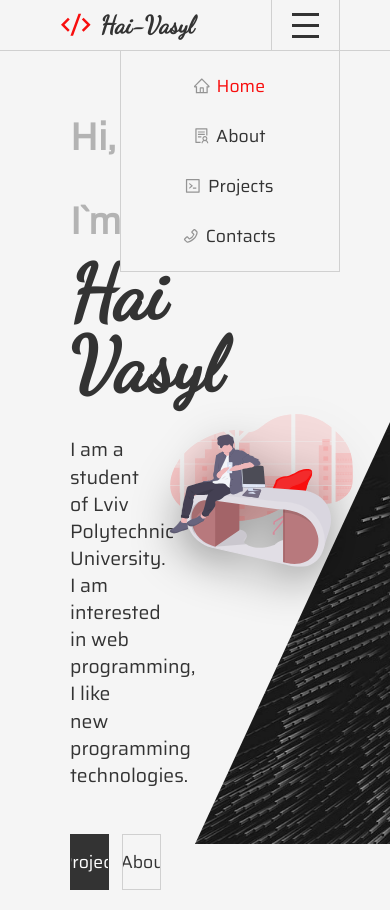
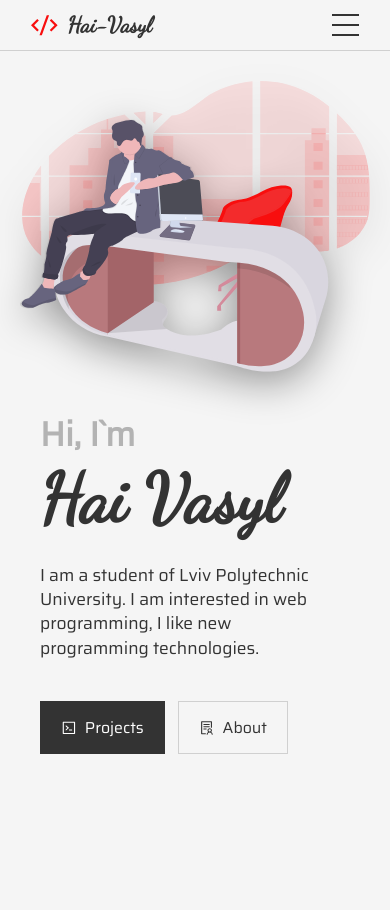
Before and after one commit to Hai-Vasyl/website-portfolio, a React (Create React App) app in the folder client/: page / in a window 390 px wide. After the commit the page ends 844 px from the top, so only its background shows below. Built offline with nearby package versions, Linux system fonts and the light colour scheme.

Commit message:
Almost completed responsive layout

```diff
--- a/client/src/App.scss
+++ b/client/src/App.scss
@@ -54,6 +54,7 @@ $fonts: (
     display: flex;
     align-items: center;
     justify-content: flex-end;
+    background-color: getColor(main);
   }
   &__main-menu {
     display: flex;
@@ -105,20 +106,31 @@ $fonts: (
     margin-left: 6px;
   }
   &__btn-menu {
-    border-right: 1px solid getColor(secondary);
-    border-left: 1px solid getColor(secondary);
-    padding: 0px 20px;
+    border-right: 1px solid transparent;
+    border-left: 1px solid transparent;
+    padding: 0px 10px;
     align-self: stretch;
     background-color: transparent;
-    &--drop {
-      border-color: red;
+    display: none;
+    &--active {
+      border-color: getColor(secondary);
+      .nav__line:nth-child(1) {
+        transform: rotate(-45deg) translate(-7px, 7px);
+      }
+      .nav__line:nth-child(2) {
+        opacity: 0;
+      }
+      .nav__line:nth-child(3) {
+        transform: rotate(45deg) translate(-7px, -7px);
+      }
     }
   }
   &__line {
     display: block;
     width: 27px;
-    height: 3px;
+    height: 2px;
     margin-top: 8px;
+    transition: getTransitions(smooth);
     background-color: getColor(text);
     &:first-child {
       margin-top: 0px;
@@ -126,43 +138,8 @@ $fonts: (
   }
 }
 
-@media (max-width: 830px) {
-  .nav {
-    &__menu {
-      position: relative;
-    }
-    &__main-menu {
-      flex-direction: column;
-      position: absolute;
-      top: 50px;
-      width: 220px;
-      max-width: 100%;
-      border: 1px solid getColor(secondary);
-      align-items: stretch;
-      padding: 10px 0;
-      background-color: getColor(main);
-    }
-    &__link {
-      transform: none;
-      transition: getTransitions(smooth);
-      transform: translateX(-1px);
-      &:hover {
-        border-left-color: getColor(active-link);
-        border-bottom-color: transparent;
-      }
-      &--active {
-        color: getColor(active-link);
-        border-color: transparent;
-        &:hover {
-          border-color: transparent;
-        }
-      }
-    }
-  }
-}
-
 .background {
-  position: absolute;
+  position: fixed;
   top: 51px;
   left: 0;
   right: 0;
@@ -229,7 +206,7 @@ $fonts: (
 
 .wrapper {
   margin: 0 auto;
-  height: 100vh;
+  min-height: 100vh;
   width: 1300px;
   max-width: 100%;
   padding: 70px 50px;
@@ -237,20 +214,16 @@ $fonts: (
   display: flex;
   flex-direction: column;
 }
+
 .background-shape {
   position: absolute;
   top: 0;
   left: 0;
   right: 0;
   bottom: 0;
-  // clip-path: polygon(100% 0, 50% 100%, 0 100%, 0 0);
   clip-path: polygon(100% 0, 100% 50%, 50% 100%, 0 100%, 0 0);
   background-color: getColor(main);
   z-index: -1;
-}
-.contacts-shape {
-  // clip-path: polygon(0 0, 100% 0, 100% 100%, 50% 100%);
-  clip-path: polygon(100% 0, 100% 100%, 50% 100%, 0 50%, 0 0);
 }
 .background-hero {
   position: absolute;
@@ -278,7 +251,6 @@ $fonts: (
   }
   &__img-side {
     width: 55%;
-    // border: 1px solid getColor(secondary);
   }
   &__container-img {
   }
@@ -320,6 +292,7 @@ $fonts: (
   display: flex;
   margin: auto;
   width: 100%;
+
   min-height: 65vh;
   border: 1px solid getColor(secondary);
   &__info {
@@ -327,30 +300,22 @@ $fonts: (
     display: flex;
     border-right: 1px solid getColor(secondary);
     padding: 14px 0;
-    // border-radius: 5px;
-    // transform: scale(1.05);
   }
   &__image-side {
     width: 50%;
     padding: 20px;
-    // border: 1px solid getColor(secondary);
-    // border-left: none;
-    // background-color: getColor(bg-lighter);
-    // transform: scale(0);
   }
   &__image {
     width: 100%;
     height: 100%;
     display: block;
     object-fit: contain;
-    // filter: drop-shadow(0px 7px 10px getColor(bg-dark));
   }
   &__container {
     width: 50%;
     align-self: center;
     padding: 0px 14px;
     position: relative;
-    // border: 1px solid black;
     &:first-child {
       padding-right: 7px;
     }
@@ -364,8 +329,6 @@ $fonts: (
     align-items: center;
     justify-content: center;
     font-size: 1.2em;
-    // padding: 4px 0;
-    // border: 1px solid getColor(secondary);
   }
   &__title-icon {
     color: getColor(bg-dark);
@@ -840,7 +803,6 @@ $fonts: (
   padding: 20px;
   border: 1px solid getColor(secondary);
   width: 50%;
-  background-color: getColor(main);
   display: flex;
   flex-direction: column;
   justify-content: center;
@@ -937,3 +899,146 @@ $fonts: (
     transform: rotate(360deg);
   }
 }
+
+@media (max-width: 1050px) {
+  .nav {
+    &__link {
+      padding: 11px 12px;
+      &--active {
+        border-bottom-color: getColor(main);
+      }
+    }
+  }
+  .nav,
+  .wrapper {
+    font-size: 0.9em;
+  }
+
+  .about {
+    flex-direction: column-reverse;
+    align-items: center;
+    border: none;
+    &__info {
+      width: 100%;
+      border-right: none;
+    }
+    &__image-side {
+      width: 80%;
+    }
+  }
+
+  .contacts {
+    flex-direction: column-reverse;
+    align-items: center;
+    &__image-side {
+      width: 70%;
+      border: none;
+    }
+  }
+  .form {
+    border: none;
+    width: 100%;
+  }
+  .loader {
+    &__spinner {
+      width: 100px;
+      height: 100px;
+      border-width: 8px;
+    }
+  }
+}
+
+@media (max-width: 830px) {
+  .nav {
+    &__menu {
+      position: relative;
+    }
+    &__main-menu {
+      flex-direction: column;
+      position: absolute;
+      top: 50px;
+      width: 220px;
+      max-width: 100%;
+      border: 1px solid getColor(secondary);
+      align-items: stretch;
+      padding: 10px 0;
+      background-color: getColor(main);
+      opacity: 0;
+      visibility: hidden;
+      transition: getTransitions(smooth);
+      transform: translateY(-50%);
+      z-index: -1;
+      &--drop {
+        opacity: 1;
+        transform: translateY(0%);
+        visibility: visible;
+      }
+    }
+    &__link {
+      transform: none;
+      transition: getTransitions(smooth);
+      transform: translate(-1px, 0px);
+      padding: 12px 12px;
+
+      &:hover {
+        border-left-color: getColor(active-link);
+        border-bottom-color: transparent;
+      }
+      &--active {
+        color: getColor(active-link);
+        border-color: transparent;
+        &:hover {
+          border-color: transparent;
+        }
+      }
+    }
+    &__btn-menu {
+      display: block;
+    }
+  }
+  .hero {
+    flex-direction: column-reverse;
+    &__content {
+      width: 100%;
+    }
+    &__img-side {
+      width: 80%;
+    }
+    &__image {
+      transform: none;
+    }
+  }
+  .background-shape {
+    display: none;
+  }
+  .background-hero {
+    display: none;
+  }
+}
+
+@media (max-width: 550px) {
+  .nav {
+    &__menu {
+      padding: 0px 20px;
+    }
+  }
+  .wrapper {
+    padding: 70px 20px;
+    padding-bottom: 7vh;
+  }
+  .hero {
+    &__img-side {
+      width: 100%;
+    }
+  }
+  .about {
+    &__image-side {
+      width: 100%;
+    }
+  }
+  .contacts {
+    &__image-side {
+      width: 80%;
+    }
+  }
+}
--- a/client/src/components/Navbar.js
+++ b/client/src/components/Navbar.js
@@ -8,7 +8,7 @@ import {
   AiOutlineSolution,
 } from "react-icons/ai"
 import { Context } from "../context/context"
-import { TOGGLE_DROP_MENU } from "../context/menu/menuTypes"
+import { TOGGLE_DROP_MENU, RESET_MENU } from "../context/menu/menuTypes"
 
 function Navbar() {
   const {
@@ -23,7 +23,10 @@ function Navbar() {
           <RiCodeSSlashLine className='nav__icon' />
           <span className='nav__name'>Hai-Vasyl</span>
         </NavLink>
-        <div className='nav__main-menu'>
+        <div
+          className={`nav__main-menu ${drop && "nav__main-menu--drop"}`}
+          onClick={() => dispatchMenu({ type: RESET_MENU })}
+        >
           <NavLink
             exact
             to='/'
@@ -59,7 +62,7 @@ function Navbar() {
           </NavLink>
         </div>
         <button
-          className={`nav__btn-menu ${drop && "nav__btn-menu--drop"}`}
+          className={`nav__btn-menu ${drop && "nav__btn-menu--active"}`}
           onClick={() => dispatchMenu({ type: TOGGLE_DROP_MENU })}
         >
           <span className='nav__line'></span>
--- a/client/src/index.css
+++ b/client/src/index.css
@@ -9,8 +9,8 @@ body {
   color: #333;
   font-size: 1.1em;
   font-family: "Saira", sans-serif;
-  /* font-family: 'Dancing Script', cursive; */
   background-color: whitesmoke;
+  overflow-x: hidden;
 }
 input,
 button,
--- a/client/src/pages/About.js
+++ b/client/src/pages/About.js
@@ -7,7 +7,7 @@ import {
   AiOutlineRead,
 } from "react-icons/ai"
 
-function AboutSection() {
+function About() {
   const skills = {
     frontend: [
       "HTML/HTML5",
@@ -142,4 +142,4 @@ function AboutSection() {
   )
 }
 
-export default AboutSection
+export default About
--- a/client/src/pages/Contacts.js
+++ b/client/src/pages/Contacts.js
@@ -6,7 +6,7 @@ import { ImWarning } from "react-icons/im"
 import { BsCheck } from "react-icons/bs"
 import contactsImage from "../images/undraw_delivery_address_03n0.svg"
 
-function ContactsSection() {
+function Contacts() {
   const initialFrom = [
     { param: "name", name: "Contact name", value: "", msg: "" },
     { param: "email", name: "Email address", value: "", msg: "" },
@@ -168,4 +168,4 @@ function ContactsSection() {
   )
 }
 
-export default ContactsSection
+export default Contacts
--- a/client/src/pages/Hero.js
+++ b/client/src/pages/Hero.js
@@ -3,7 +3,7 @@ import { Link } from "react-router-dom"
 import { AiOutlineCode, AiOutlineSolution } from "react-icons/ai"
 import mainImage from "../images/undraw_on_the_office_fbfs 1.svg"
 
-function HeroPage() {
+function Hero() {
   return (
     <div className='wrapper'>
       <div className='background-shape'></div>
@@ -41,4 +41,4 @@ function HeroPage() {
   )
 }
 
-export default HeroPage
+export default Hero
--- a/client/src/pages/Projects.js
+++ b/client/src/pages/Projects.js
@@ -12,7 +12,7 @@ import Popup from "../components/Popup"
 import { Context } from "../context/context"
 import { TOGGLE_POPUP_MENU } from "../context/menu/menuTypes"
 
-function ProjectsSection() {
+function Projects() {
   const {
     menu: { popup },
     dispatchMenu,
@@ -297,4 +297,4 @@ function ProjectsSection() {
   )
 }
 
-export default ProjectsSection
+export default Projects
```
Also changed, not shown: 1 other file (tests, documents, lock files or other folders).
